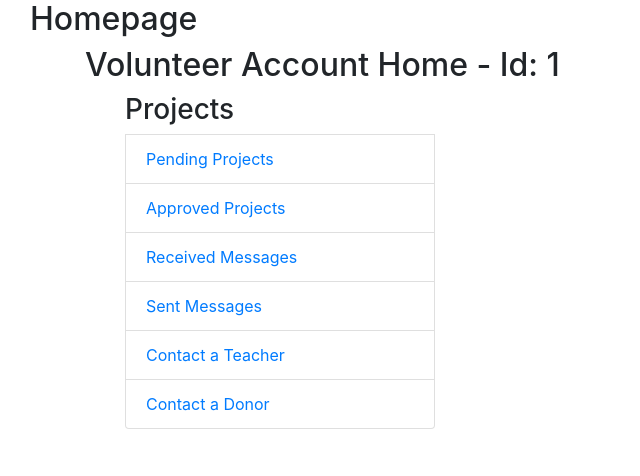
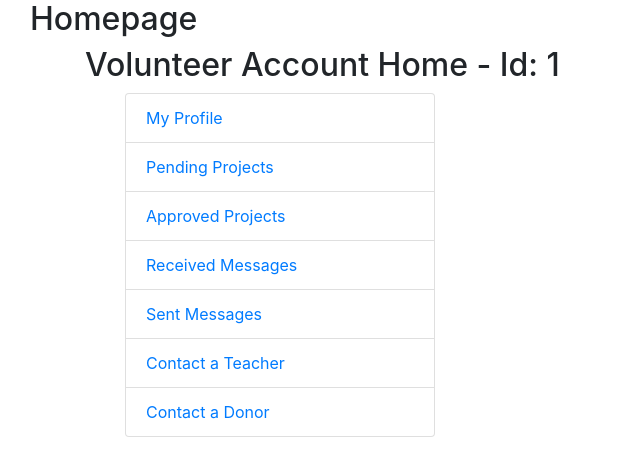
Before and after one commit to shahsaurin/empower_classrooms_react, a React (Create React App) app: page /volunteer/1/dashboard in a window 1280 px wide. Shown: the top 476 px of the page, without its empty margins (0-640 px from the left). Built offline with nearby package versions, Linux system fonts and the light colour scheme.

Commit message:
Profile and update profile now available to Volunteer and Donor as well

```diff
--- a/src/donor/DonorDashboard.js
+++ b/src/donor/DonorDashboard.js
@@ -4,6 +4,7 @@ import ProjectList_volunteer from "../project/ProjectList_volunteer";
 import ProjectList_donor from "../project/ProjectList_donor";
 import MessageList from "../message/MessageList";
 import MessageCreator from "../message/MessageCreator";
+import Profile from "../container/Profile";
 
 export default class DonorDashboard extends Component {
 
@@ -36,6 +37,11 @@ export default class DonorDashboard extends Component {
                         <div className="col-4">
                             <ul>
                                 <li className="list-group-item">
+                                    <Link to={`/donor/${this.state.donorId}/profile`}>
+                                        My Profile
+                                    </Link>
+                                </li>
+                                <li className="list-group-item">
                                     <Link to={`/donor/${this.state.donorId}/projects`}>
                                         Available Projects
                                     </Link>
@@ -64,6 +70,9 @@ export default class DonorDashboard extends Component {
 
                         <div className="col-8">
 
+                            <Route path="/donor/:donorId/profile"
+                                   component={Profile}/>
+
                             <Route path="/donor/:donorId/projects"
                                    component={ProjectList_donor}/>
 
--- a/src/volunteer/VolunteerDashboard.js
+++ b/src/volunteer/VolunteerDashboard.js
@@ -6,6 +6,7 @@ import ProjectList_teacher from "../project/ProjectList_teacher";
 import ProjectList_volunteer from "../project/ProjectList_volunteer";
 import MessageList from "../message/MessageList";
 import MessageCreator from "../message/MessageCreator";
+import Profile from "../container/Profile";
 
 export default class VolunteerDashboard extends Component {
 
@@ -37,7 +38,12 @@ export default class VolunteerDashboard extends Component {
                     <div className="row">
                         <div className="col-4">
                             <ul>
-                                <h3> Projects </h3>
+                                <li className="list-group-item">
+                                    <Link to={`/volunteer/${this.state.volunteerId}/profile`}>
+                                        My Profile
+                                    </Link>
+                                </li>
+
                                 <li className="list-group-item">
                                     <Link to={`/volunteer/${this.state.volunteerId}/projects/pending`}>
                                         Pending Projects
@@ -80,6 +86,9 @@ export default class VolunteerDashboard extends Component {
 
                         <div className="col-8">
 
+                            <Route path="/volunteer/:volunteerId/profile"
+                                   component={Profile}/>
+
                             <Route path="/volunteer/:volunteerId/projects/approved"
                                    component={ProjectList_volunteer}/>
 
```
